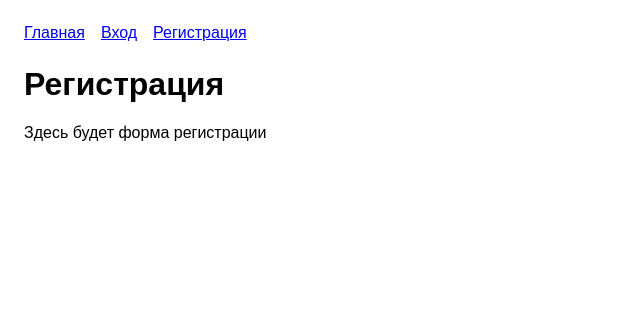
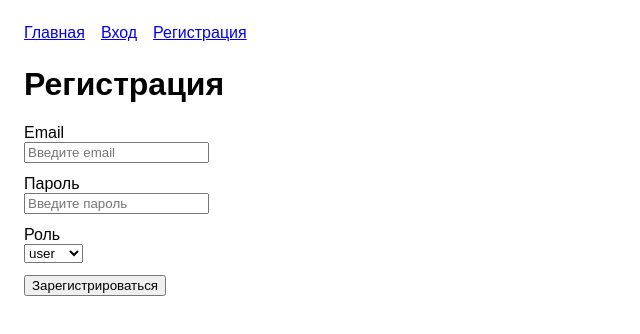
Before and after one commit to Ggh13/TZshka, a React app in the folder frontend/: page /register in a window 1280 px wide. Shown: the top 334 px of the page, without its empty margins (0-640 px from the left). Built offline with nearby package versions, Linux system fonts and the light colour scheme; the HTML template or start-up script is replaced by a standard one.

Commit message:
feat: add login and register forms

```diff
--- a/frontend/src/pages/LoginPage.jsx
+++ b/frontend/src/pages/LoginPage.jsx
@@ -1,8 +1,58 @@
+import { useState } from 'react'
+
 function LoginPage() {
+  const [formData, setFormData] = useState({
+    email: '',
+    password: '',
+  })
+
+  function handleChange(event) {
+    const { name, value } = event.target
+
+    setFormData((prev) => ({
+      ...prev,
+      [name]: value,
+    }))
+  }
+
+  function handleSubmit(event) {
+    event.preventDefault()
+    console.log('Login form data:', formData)
+  }
+
   return (
     <div>
       <h1>Вход</h1>
-      <p>Здесь будет форма логина</p>
+
+      <form onSubmit={handleSubmit}>
+        <div style={{ marginBottom: '12px' }}>
+          <label htmlFor="email">Email</label>
+          <br />
+          <input
+            id="email"
+            type="email"
+            name="email"
+            value={formData.email}
+            onChange={handleChange}
+            placeholder="Введите email"
+          />
+        </div>
+
+        <div style={{ marginBottom: '12px' }}>
+          <label htmlFor="password">Пароль</label>
+          <br />
+          <input
+            id="password"
+            type="password"
+            name="password"
+            value={formData.password}
+            onChange={handleChange}
+            placeholder="Введите пароль"
+          />
+        </div>
+
+        <button type="submit">Войти</button>
+      </form>
     </div>
   )
 }
--- a/frontend/src/pages/RegisterPage.jsx
+++ b/frontend/src/pages/RegisterPage.jsx
@@ -1,8 +1,73 @@
+import { useState } from 'react'
+
 function RegisterPage() {
+  const [formData, setFormData] = useState({
+    email: '',
+    password: '',
+    role: 'user',
+  })
+
+  function handleChange(event) {
+    const { name, value } = event.target
+
+    setFormData((prev) => ({
+      ...prev,
+      [name]: value,
+    }))
+  }
+
+  function handleSubmit(event) {
+    event.preventDefault()
+    console.log('Register form data:', formData)
+  }
+
   return (
     <div>
       <h1>Регистрация</h1>
-      <p>Здесь будет форма регистрации</p>
+
+      <form onSubmit={handleSubmit}>
+        <div style={{ marginBottom: '12px' }}>
+          <label htmlFor="email">Email</label>
+          <br />
+          <input
+            id="email"
+            type="email"
+            name="email"
+            value={formData.email}
+            onChange={handleChange}
+            placeholder="Введите email"
+          />
+        </div>
+
+        <div style={{ marginBottom: '12px' }}>
+          <label htmlFor="password">Пароль</label>
+          <br />
+          <input
+            id="password"
+            type="password"
+            name="password"
+            value={formData.password}
+            onChange={handleChange}
+            placeholder="Введите пароль"
+          />
+        </div>
+
+        <div style={{ marginBottom: '12px' }}>
+          <label htmlFor="role">Роль</label>
+          <br />
+          <select
+            id="role"
+            name="role"
+            value={formData.role}
+            onChange={handleChange}
+          >
+            <option value="user">user</option>
+            <option value="admin">admin</option>
+          </select>
+        </div>
+
+        <button type="submit">Зарегистрироваться</button>
+      </form>
     </div>
   )
 }
```
